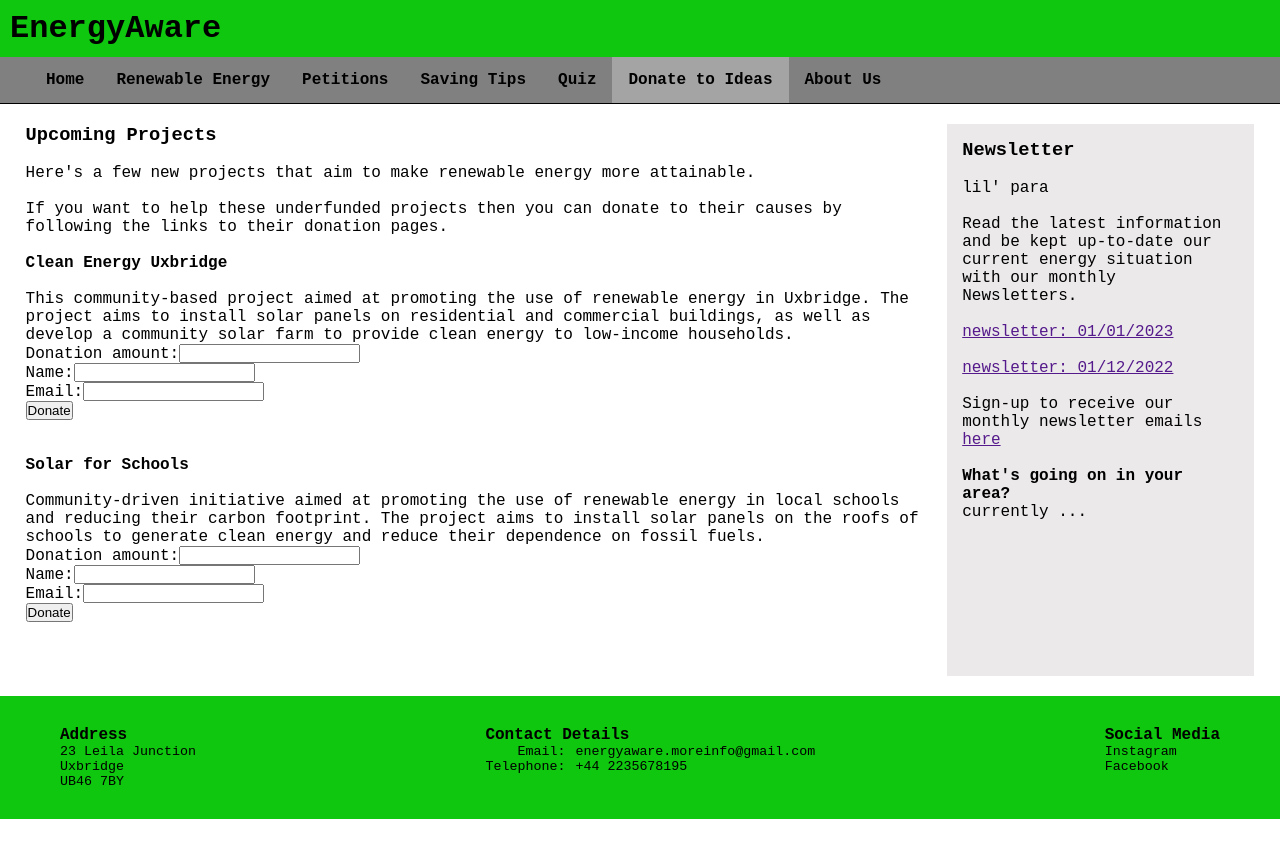
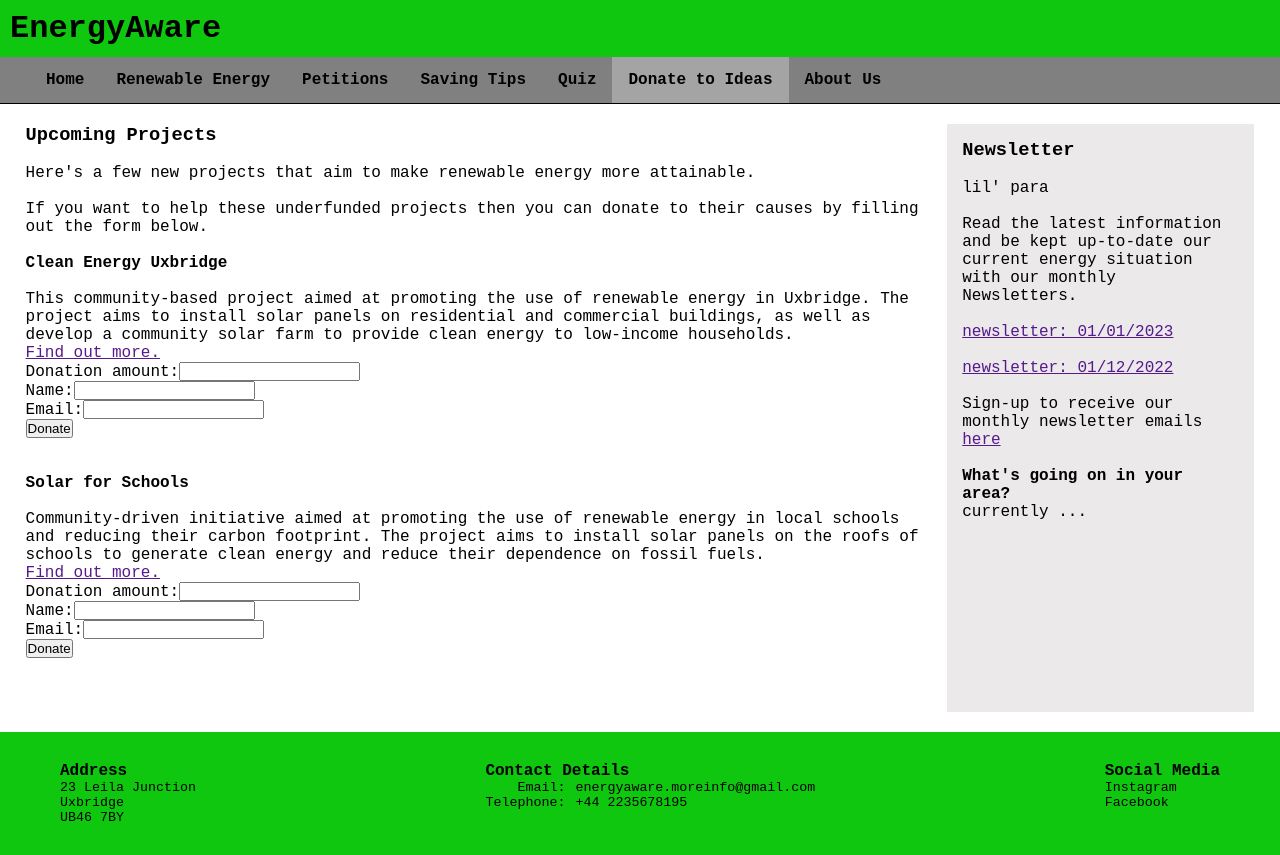
Before and after one commit to TallulahLund/Group46, a React (Create React App) app in the folder testgroupproject/: page /donations in a window 1280 px wide. Before the commit the page ends 819 px from the top, so only its background shows below. Built offline with nearby package versions, Linux system fonts and the light colour scheme.

Commit message:
donation form update

```diff
--- a/testgroupproject/src/Pages/Donation.js
+++ b/testgroupproject/src/Pages/Donation.js
@@ -3,7 +3,6 @@ import "./Donation.css";
 
 export default function Donation() {
   return (
-    // <div><p>This is Donation</p></div>
     <section className="mainContent">
       <div className="newProjects">
         <h3>Upcoming Projects</h3>
@@ -15,7 +14,7 @@ export default function Donation() {
         <br />
         <p>
           If you want to help these underfunded projects then you can donate to
-          their causes by following the links to their donation pages.
+          their causes by filling out the form below.
         </p>
         <br />
         <div className="project">
@@ -25,7 +24,9 @@ export default function Donation() {
             This community-based project aimed at promoting the use of renewable
             energy in Uxbridge. The project aims to install solar panels on
             residential and commercial buildings, as well as develop a community
-            solar farm to provide clean energy to low-income households.
+            solar farm to provide clean energy to low-income households.</p>
+          <p>
+            <a href="">Find out more.</a>
           </p>
           <form action="https://example.com/donate" method="post">
             <label htmlFor="amount">Donation amount:</label>
@@ -50,7 +51,9 @@ export default function Donation() {
             Community-driven initiative aimed at promoting the use of renewable
             energy in local schools and reducing their carbon footprint. The
             project aims to install solar panels on the roofs of schools to
-            generate clean energy and reduce their dependence on fossil fuels.
+            generate clean energy and reduce their dependence on fossil fuels.</p>
+          <p>
+            <a href="">Find out more.</a>
           </p>
           <form action="https://example.com/donate" method="post">
             <label htmlFor="amount">Donation amount:</label>
```
